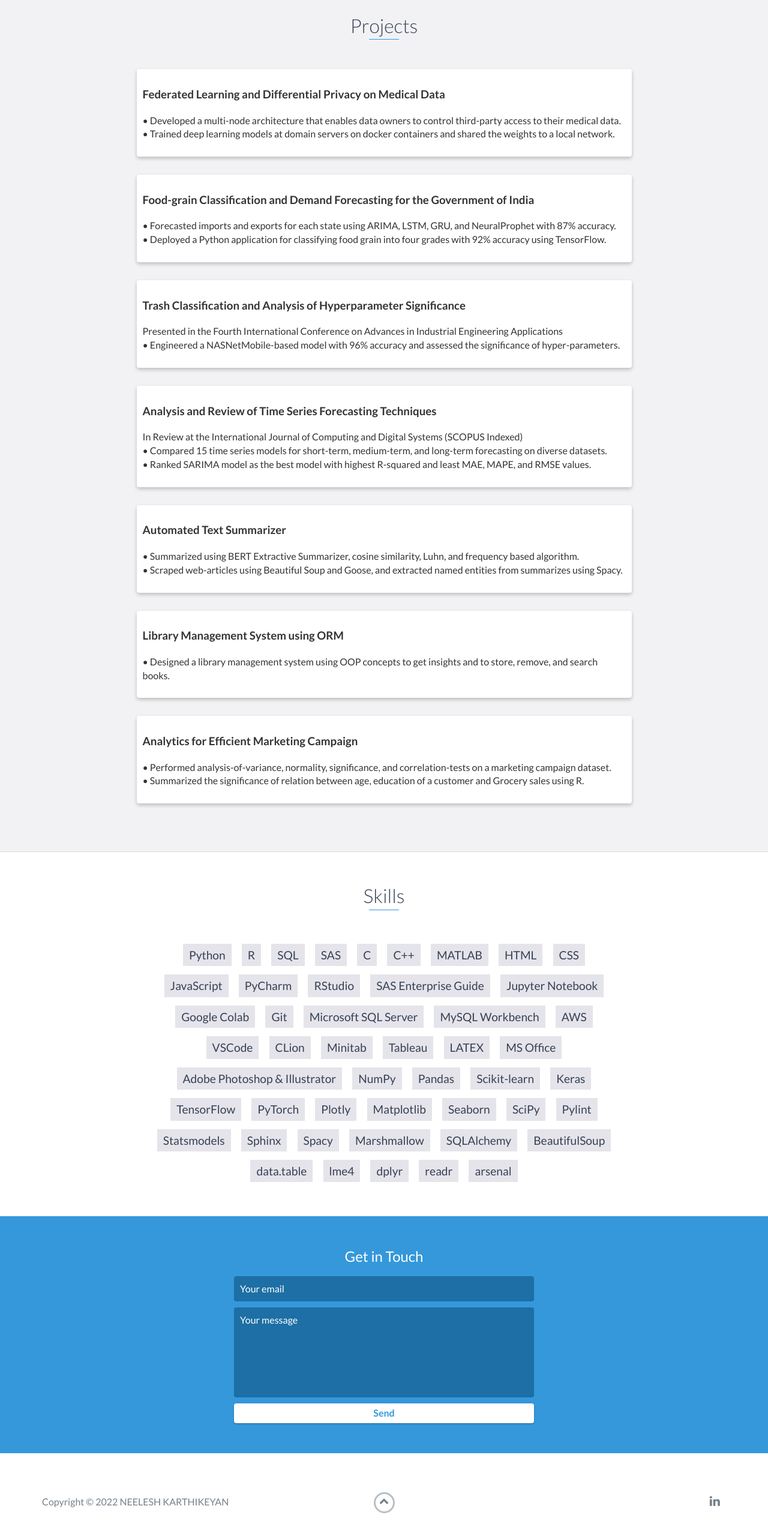
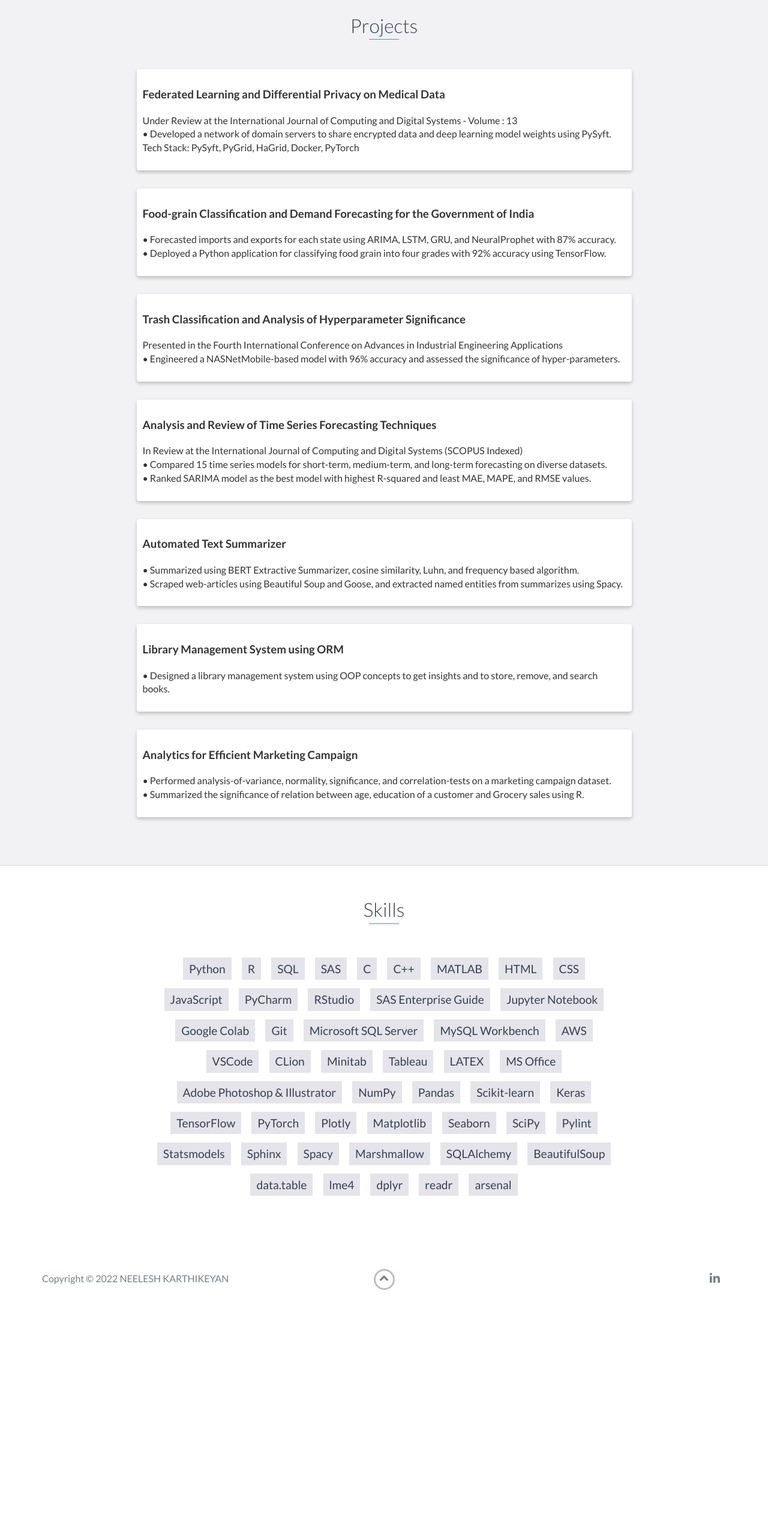
Before and after one commit to neelesh-k/neelesh-k.github.io, a website: page index.html in a window 1280 px wide. Shown: the part 3064-5624 px from the top of the page at 60% size. After the commit the page ends 5268 px from the top, so only its background shows below. Drawn offline with nearby package versions, Linux system fonts and the light colour scheme.

Commit message:
Update index.html

```diff
--- a/index.html
+++ b/index.html
@@ -187,8 +187,9 @@
                         <!-- <div class="project-info"> -->
                         <h3>Federated Learning and Differential Privacy on Medical Data</h3>
                         <p>
-                            • Developed a multi-node architecture that enables data owners to control third-party access to their medical data. <br> • Trained deep learning models at domain servers on docker containers and shared the weights to a local
-                            network.
+                            Under Review at the International Journal of Computing and Digital Systems - Volume : 13
+                            <br> • Developed a network of domain servers to share encrypted data and deep learning model weights using PySyft.
+                            <br> Tech Stack: PySyft, PyGrid, HaGrid, Docker, PyTorch
                         </p>
                         <!-- <a href="#">View Project</a> -->
                     </div>
@@ -203,7 +204,9 @@
                         <!-- <div class="project-info"> -->
                         <h3>Food-grain Classification and Demand Forecasting for the Government of India</h3>
                         <p>
-                            • Forecasted imports and exports for each state using ARIMA, LSTM, GRU, and NeuralProphet with 87% accuracy. <br> • Deployed a Python application for classifying food grain into four grades with 92% accuracy using TensorFlow.
+                            • Forecasted imports and exports for each state using ARIMA, LSTM, GRU, and NeuralProphet with 87% accuracy.
+                            <br> • Deployed a Python application for classifying food grain into four grades with 92% accuracy using TensorFlow.
+                            <!-- <br> Tech Stack: Python -->
                         </p>
                         <!-- <a href="#">View Project</a> -->
                     </div>
@@ -338,7 +341,7 @@
     </div>
     <!-- End #skills -->
 
-    <div id="contact">
+    <!-- <div id="contact">
         <h2>Get in Touch</h2>
         <div id="contact-form">
             <form method="POST" action="https://formspree.io/email@email.com">
@@ -347,8 +350,8 @@
                 <textarea name="message" placeholder="Your message" required></textarea>
                 <button type="submit">Send</button>
             </form>
-        </div>
-        <!-- End #contact-form -->
+        </div> -->
+    <!-- End #contact-form -->
     </div>
     <!-- End #contact -->
 
```
